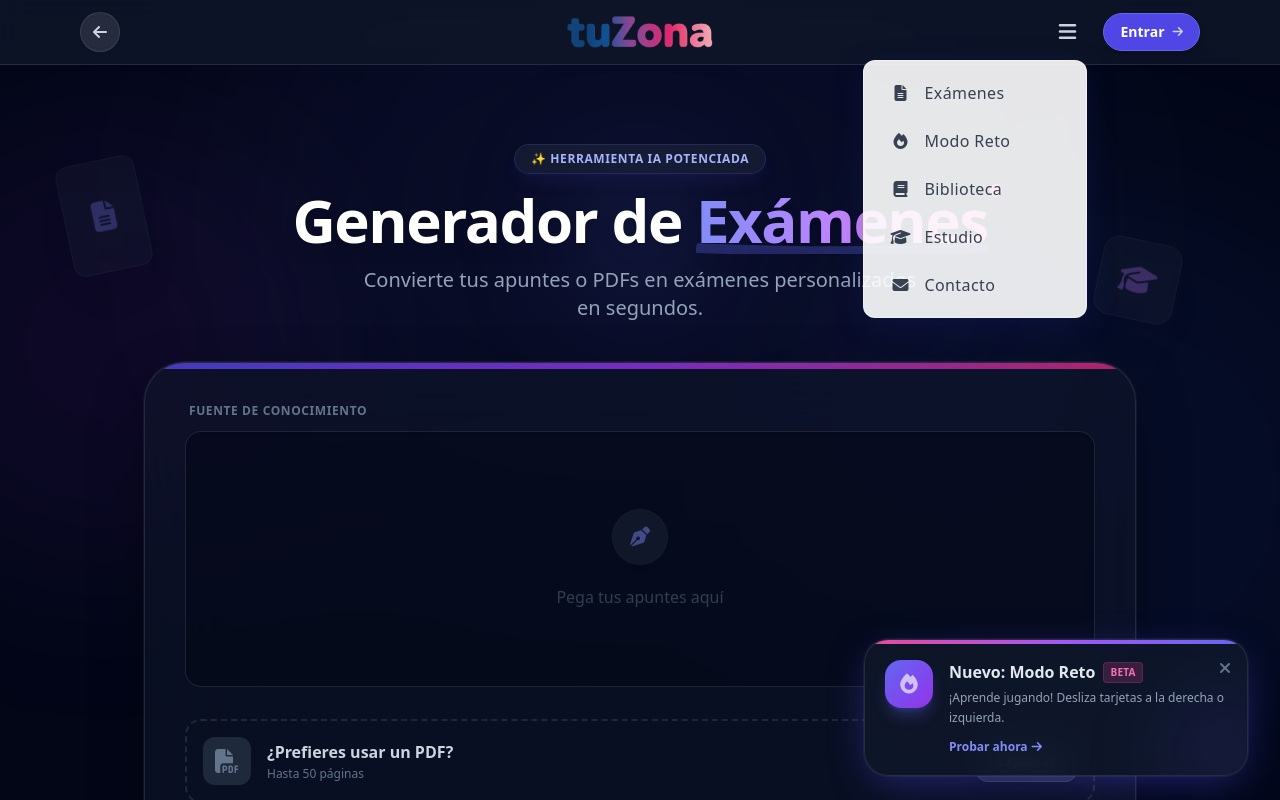
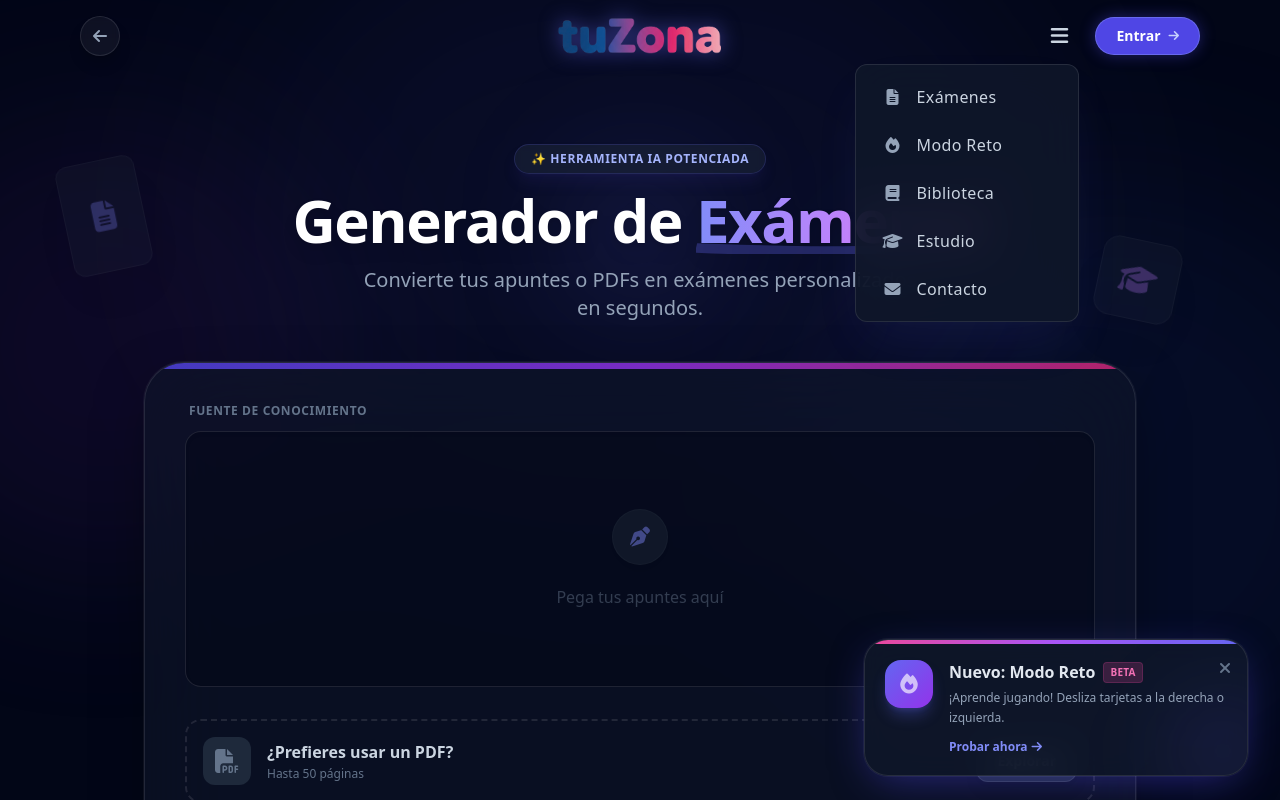
Before and after one commit to andrees-code/tfgDaw, a Vue app in the folder Ponte_a_prueba/: page / in a window 1280 px wide. Both pictures are taken after a click on the button 1067 px from the left and 32 px from the top of the page. Shown: the top 800 px of the page. Built offline with nearby package versions, Linux system fonts and the light colour scheme.

Commit message:
Header minimamente modificado

```diff
--- a/Ponte_a_prueba/src/components/BarsMenu.vue
+++ b/Ponte_a_prueba/src/components/BarsMenu.vue
@@ -1,8 +1,8 @@
 <template>
   <ul
     class="absolute top-full right-0 mt-2 w-56 p-2 rounded-xl z-50
-           bg-white/90 backdrop-blur-xl border border-white/40
-           shadow-[0_8px_32px_0_rgba(31,38,135,0.20)]
+           bg-slate-900/90 backdrop-blur-xl border border-white/10
+           shadow-2xl shadow-indigo-500/10
            transition-all duration-300 ease-in-out"
   >
     <li
@@ -13,16 +13,16 @@
       <router-link
         :to="item.route"
         @click="emit('cerrar')"
-        class="flex items-center gap-3 px-4 py-3 rounded-lg text-gray-700 font-medium
+        class="flex items-center gap-3 px-4 py-3 rounded-lg text-slate-300 font-medium
                transition-all duration-200 ease-out
-               hover:bg-gray-50 hover:shadow-sm"
+               hover:bg-white/5 hover:text-white hover:shadow-lg hover:shadow-indigo-500/5"
       >
         <div class="w-6 text-center transition-transform group-hover:scale-110">
           <i :class="['fa-solid', `fa-${item.icon}`,
-          'transition-all duration-200 group-hover:text-transparent group-hover:bg-clip-text group-hover:bg-gradient-to-r group-hover:from-purple-600 group-hover:via-violet-500 group-hover:to-pink-500']"></i>
+          'text-slate-400 transition-all duration-200 group-hover:text-transparent group-hover:bg-clip-text group-hover:bg-gradient-to-r group-hover:from-indigo-400 group-hover:to-purple-400']"></i>
         </div>
 
-        <span class="tracking-wide transition-all duration-200 group-hover:text-transparent group-hover:bg-clip-text group-hover:bg-gradient-to-r group-hover:from-purple-600 group-hover:via-violet-500 group-hover:to-pink-500">
+        <span class="tracking-wide transition-all duration-200 group-hover:text-transparent group-hover:bg-clip-text group-hover:bg-gradient-to-r group-hover:from-indigo-400 group-hover:to-purple-400">
             {{ item.label }}
         </span>
       </router-link>
--- a/Ponte_a_prueba/src/components/HeaderCompleto.vue
+++ b/Ponte_a_prueba/src/components/HeaderCompleto.vue
@@ -1,15 +1,17 @@
 <template>
   <div>
     <header
-    class="fixed top-0 left-0 w-full z-50 transition-all duration-300 border-b border-white/10"
-    :class="scrolled ? 'bg-[#0f172a]/95 shadow-lg backdrop-blur-xl py-2' : 'bg-[#0f172a]/80 backdrop-blur-md py-3'"
+      class="fixed top-0 left-0 w-full z-50 transition-all duration-300"
+      :class="scrolled
+        ? 'bg-[#020617]/80 shadow-[0_4px_30px_rgba(0,0,0,0.5)] backdrop-blur-xl py-2 border-b border-white/5'
+        : 'bg-transparent py-4 border-b border-transparent'"
     >
       <nav class="max-w-6xl mx-auto px-4 flex items-center justify-between relative">
 
         <div class="flex items-center">
           <button
             @click="router.back()"
-          class="w-10 h-10 flex items-center justify-center rounded-full bg-white/10 text-slate-300 hover:bg-indigo-500 hover:text-white hover:border-indigo-400 border border-white/10 transition-all duration-200 group backdrop-blur-sm"
+            class="w-10 h-10 flex items-center justify-center rounded-full bg-white/5 text-slate-400 hover:bg-indigo-500 hover:text-white hover:border-indigo-400 border border-white/10 transition-all duration-200 group backdrop-blur-sm shadow-lg shadow-black/20"
             aria-label="Volver"
           >
             <i class="fa-solid fa-arrow-left group-hover:-translate-x-0.5 transition-transform"></i>
@@ -17,8 +19,8 @@
         </div>
 
         <div class="absolute left-1/2 top-1/2 transform -translate-x-1/2 -translate-y-1/2 pointer-events-none">
-        <router-link to="/" class="block pointer-events-auto hover:opacity-80 transition-opacity">
-          <img class="h-8 w-auto object-contain" src="../assets/logo/prueba2.png" alt="Logo" />
+          <router-link to="/" class="block pointer-events-auto hover:opacity-80 transition-opacity filter drop-shadow-[0_0_10px_rgba(99,102,241,0.5)]">
+            <img class="h-9 w-auto object-contain" src="../assets/logo/prueba2.png" alt="Logo" />
           </router-link>
         </div>
 
@@ -40,13 +42,13 @@
 
               <button
                   @click="abrirDropdown"
-                class="flex items-center gap-2 pl-1 pr-1 py-1 rounded-full hover:bg-white/10 transition-all border border-transparent focus:outline-none focus:ring-2 focus:ring-indigo-500/50"
-                :class="dropdownAbierto ? 'bg-white/10' : ''"
+                  class="flex items-center gap-2 pl-1 pr-1 py-1 rounded-full hover:bg-white/10 transition-all border border-transparent focus:outline-none focus:ring-1 focus:ring-indigo-500/50"
+                  :class="dropdownAbierto ? 'bg-white/10 ring-1 ring-white/10' : ''"
               >
                   <img
                     :src="userStore.user?.avatar ?? '/img/perfil.jpg'"
                     alt="Avatar"
-                  class="w-9 h-9 rounded-full object-cover border-2 border-slate-700 shadow-sm"
+                    class="w-9 h-9 rounded-full object-cover border-2 border-[#020617] ring-1 ring-white/20 shadow-sm"
                   />
                   <i class="hidden md:block fa-solid fa-chevron-down text-[10px] text-slate-400 mr-1 transition-transform duration-200" :class="dropdownAbierto ? 'rotate-180' : ''"></i>
               </button>
@@ -61,30 +63,30 @@
               >
                   <div
                     v-if="dropdownAbierto && userStore.user"
-                  class="absolute right-0 mt-3 w-56 bg-white rounded-2xl shadow-2xl border border-slate-100 overflow-hidden z-50 origin-top-right ring-1 ring-black/5"
+                    class="absolute right-0 mt-3 w-60 bg-[#0f172a]/95 backdrop-blur-2xl rounded-2xl shadow-2xl border border-white/10 overflow-hidden z-50 origin-top-right ring-1 ring-white/5"
                   >
-                  <div class="px-4 py-3 border-b border-slate-50 bg-slate-50/50">
-                    <p class="text-xs font-bold uppercase text-slate-400 tracking-wider">Cuenta</p>
-                    <p class="text-sm font-bold text-slate-800 truncate">{{ userStore.user?.name || 'Usuario' }}</p>
+                    <div class="px-5 py-4 border-b border-white/5 bg-white/[0.02]">
+                      <p class="text-[10px] font-bold uppercase text-indigo-400 tracking-widest mb-1">Conectado como</p>
+                      <p class="text-sm font-bold text-white truncate">{{ userStore.user?.name || 'Usuario' }}</p>
                     </div>
 
-                  <div class="p-1.5">
+                    <div class="p-2 space-y-1">
                         <router-link
                           to="/perfil"
-                        class="flex items-center gap-3 px-3 py-2.5 rounded-xl text-sm font-medium text-slate-600 hover:text-indigo-600 hover:bg-indigo-50 transition-colors group"
+                          class="flex items-center gap-3 px-3 py-2.5 rounded-xl text-sm font-medium text-slate-300 hover:text-white hover:bg-white/5 transition-all group border border-transparent hover:border-white/5"
                           @click="dropdownAbierto = false"
                         >
-                        <span class="w-8 h-8 rounded-lg bg-indigo-100 text-indigo-500 flex items-center justify-center group-hover:bg-indigo-200 group-hover:text-indigo-700 transition-colors">
+                          <span class="w-8 h-8 rounded-lg bg-indigo-500/20 text-indigo-400 flex items-center justify-center group-hover:bg-indigo-500 group-hover:text-white transition-colors shadow-inner shadow-indigo-500/10">
                                <i class="fa-solid fa-user text-xs"></i>
                           </span>
-                        Perfil
+                          Mi Perfil
                         </router-link>
 
                         <button
                           @click="logout"
-                        class="w-full text-left flex items-center gap-3 px-3 py-2.5 rounded-xl text-sm font-medium text-slate-600 hover:text-red-600 hover:bg-red-50 transition-colors group mt-1"
+                          class="w-full text-left flex items-center gap-3 px-3 py-2.5 rounded-xl text-sm font-medium text-slate-400 hover:text-red-400 hover:bg-red-500/10 transition-all group mt-1 border border-transparent hover:border-red-500/20"
                         >
-                        <span class="w-8 h-8 rounded-lg bg-slate-100 text-slate-500 flex items-center justify-center group-hover:bg-red-100 group-hover:text-red-500 transition-colors">
+                          <span class="w-8 h-8 rounded-lg bg-slate-800 text-slate-500 flex items-center justify-center group-hover:bg-red-500/20 group-hover:text-red-400 transition-colors">
                                <i class="fa-solid fa-right-from-bracket text-xs"></i>
                           </span>
                           Cerrar sesión
@@ -98,7 +100,7 @@
           <template v-else>
             <router-link
               to="/login"
-            class="flex items-center gap-2 px-4 py-2 bg-indigo-600 hover:bg-indigo-500 text-white text-sm font-bold rounded-full transition-all shadow-lg hover:shadow-indigo-500/30 border border-indigo-500"
+              class="flex items-center gap-2 px-5 py-2 bg-indigo-600 hover:bg-indigo-500 text-white text-sm font-bold rounded-full transition-all shadow-[0_0_15px_rgba(79,70,229,0.4)] hover:shadow-[0_0_25px_rgba(79,70,229,0.6)] border border-indigo-400/50 hover:-translate-y-0.5"
             >
               <span class="hidden md:inline">Entrar</span>
               <i class="fa-solid fa-user md:hidden"></i>
@@ -145,10 +147,9 @@
   dropdownAbierto.value = false
 }
 
-// Lógica corregida para cerrar al hacer click fuera
+// Lógica para cerrar al hacer click fuera
 const handleClickOutside = (event) => {
   // 1. Cerrar Menú Bars
-  // Si el menú está abierto Y existe el contenedor Y el click NO fue dentro del contenedor
   if (menuAbierto.value && menuContainer.value && !menuContainer.value.contains(event.target)) {
     menuAbierto.value = false
   }
```
Lines whose indentation alone changed are shown as unchanged.
